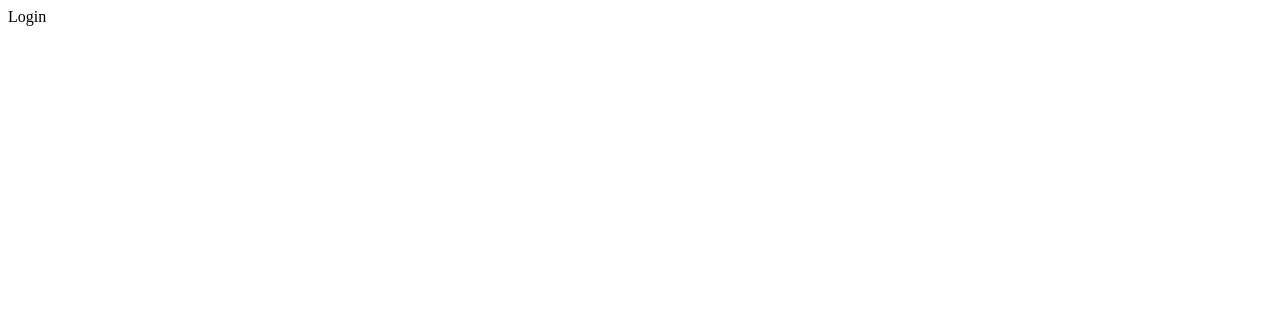
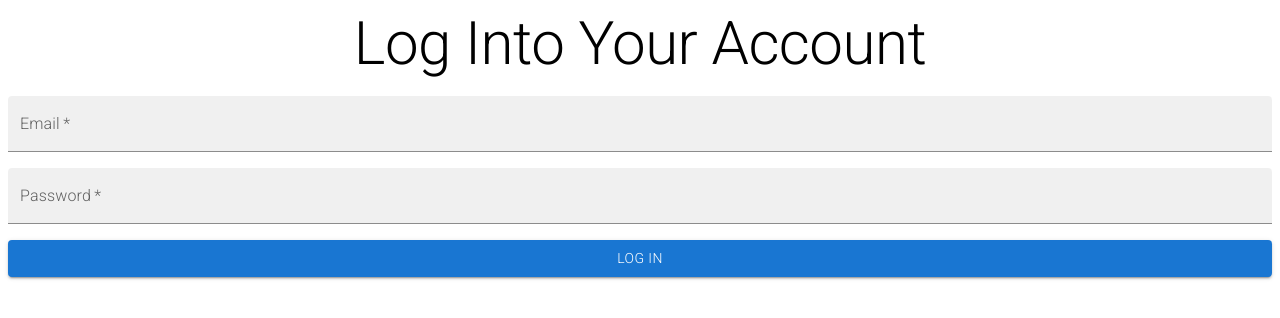
Before and after one commit to nvelinov1/calendar_app, a React (Create React App) app: page /login in a window 1280 px wide. Shown: the top 318 px of the page. Built offline with nearby package versions, Linux system fonts and the light colour scheme.

Commit message:
completed login form

```diff
--- a/src/screens/Login.js
+++ b/src/screens/Login.js
@@ -1,8 +1,33 @@
 import React, { useState } from 'react'
+import { Stack } from '@mui/system'
+import { TextField, Typography, Button } from '@mui/material'
+import { auth } from '../firebase'
+import { signInWithEmailAndPassword } from 'firebase/auth'
+import { useNavigate } from 'react-router-dom'
 
 export default function Login() {
     const [loginInfo, setLoginInfo] = useState({ email: "", password: "" })
+
+    const navigate = useNavigate()
+
+    const handleLogin = async () => {
+        try {
+            const user = await signInWithEmailAndPassword(auth, loginInfo.email, loginInfo.password)
+            navigate("/calendar")
+        }
+        catch(error) {
+            alert(error.message)
+        }
+    }
+
     return (
-        <div>Login</div>
+        <div>
+        <Stack spacing={2} direction="column">
+            <Typography align="center" variant="h2">Log Into Your Account</Typography>
+            <TextField required label="Email" variant="filled" type="email" value={loginInfo.email} onChange={(e) => setLoginInfo({...loginInfo, email: e.target.value})} />
+            <TextField required label="Password" variant="filled" type="password" value={loginInfo.password} onChange={(e) => setLoginInfo({...loginInfo, password: e.target.value})} />
+            <Button variant="contained" onClick={() => handleLogin()}>Log In</Button>
+        </Stack>
+    </div>
     )
 }
```
Also changed, not shown: 1 other file (tests, documents, lock files or other folders).
